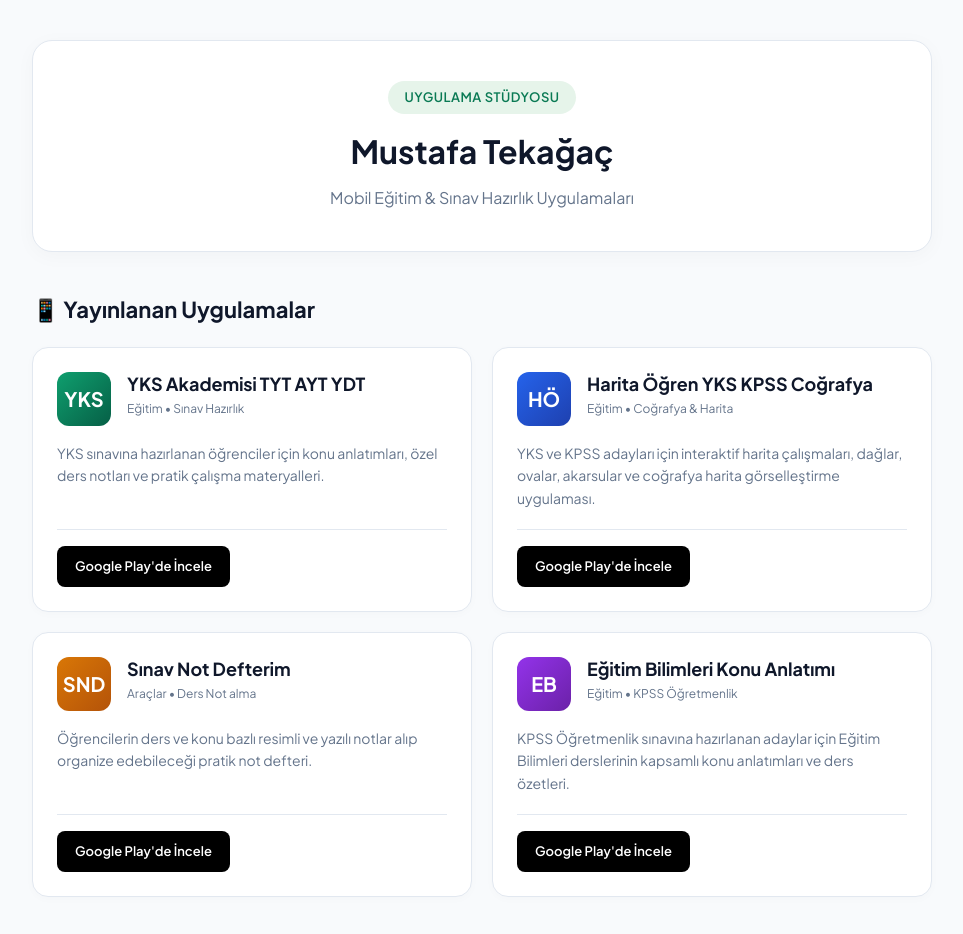
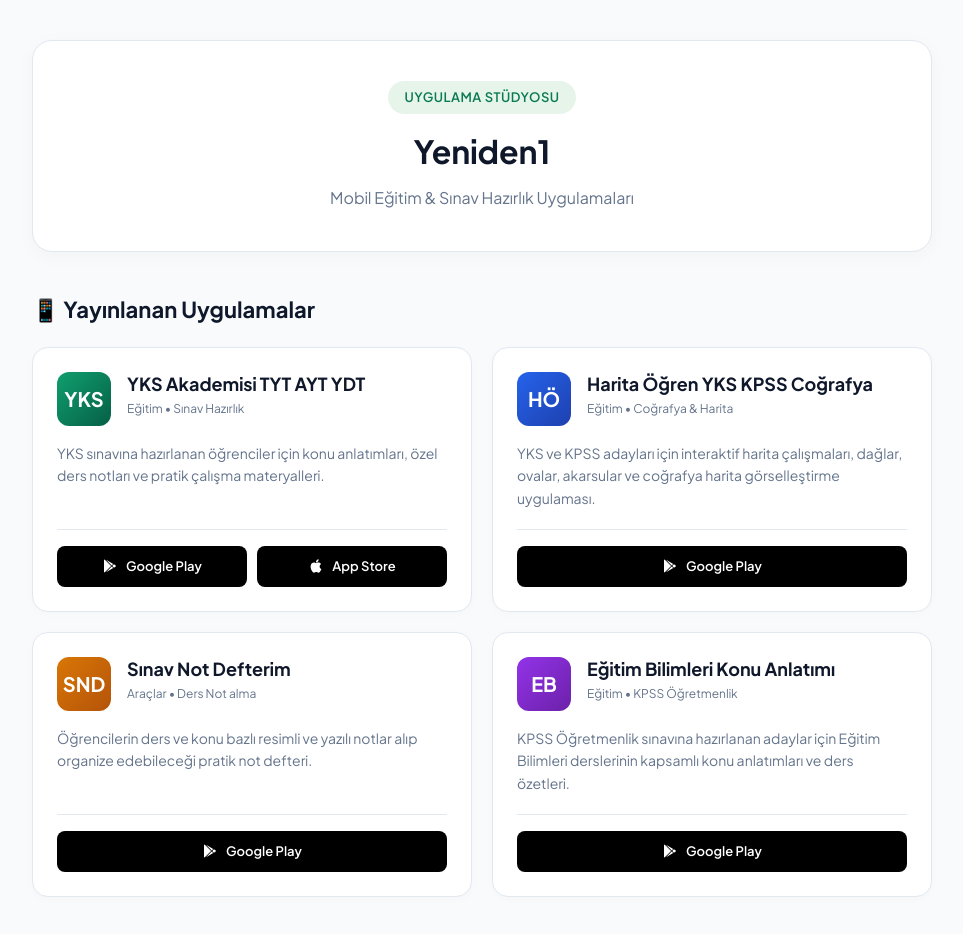
Before and after one commit to MustafaTekagac/mustafatekagac.github.io, a plain HTML site: page index.html in a window 1280 px wide. Shown: the top 934 px of the page, without its empty margins (158-1121 px from the left). Drawn offline with Linux system fonts and the light colour scheme.

Commit message:
Update title and button classes in index.html

```diff
--- a/index.html
+++ b/index.html
@@ -3,7 +3,7 @@
 <head>
     <meta charset="UTF-8">
     <meta name="viewport" content="width=device-width, initial-scale=1.0">
-    <title>Mustafa Tekağaç | Mobil Uygulama Geliştirici Stüdyosu</title>
+    <title>Mobil Uygulama Geliştirici Stüdyosu</title>
     <link rel="preconnect" href="https://fonts.googleapis.com">
     <link rel="preconnect" href="https://fonts.gstatic.com" crossorigin>
     <link href="https://fonts.googleapis.com/css2?family=Plus+Jakarta+Sans:wght@400;500;600;700&display=swap" rel="stylesheet">
@@ -86,6 +86,8 @@
 
         @media (max-width: 480px) {
             .apps-grid { grid-template-columns: 1fr; }
+            .app-actions { flex-direction: column; align-items: stretch; }
+            .btn-store { justify-content: center; }
         }
 
         .app-card {
@@ -149,40 +151,37 @@
         .app-actions {
             display: flex;
             align-items: center;
-            justify-content: space-between;
+            flex-wrap: wrap;
             gap: 10px;
             border-top: 1px solid var(--border);
             padding-top: 16px;
         }
 
-        .btn-play {
+        .btn-store {
             display: inline-flex;
             align-items: center;
             gap: 8px;
             background: #000000;
             color: #ffffff;
             text-decoration: none;
-            padding: 10px 18px;
+            padding: 10px 16px;
             border-radius: 8px;
             font-size: 13px;
             font-weight: 600;
             transition: background 0.2s ease;
+            flex: 1;
+            min-width: 140px;
+            justify-content: center;
         }
 
-        .btn-play:hover {
+        .btn-store:hover {
             background: #222222;
         }
 
-        .btn-privacy {
-            color: var(--text-muted);
-            text-decoration: none;
-            font-size: 13px;
-            font-weight: 500;
-        }
-
-        .btn-privacy:hover {
-            color: var(--primary);
-            text-decoration: underline;
+        .btn-store svg {
+            width: 16px;
+            height: 16px;
+            fill: currentColor;
         }
 
         .contact-box {
@@ -233,7 +232,7 @@
     <div class="container">
         <header>
             <span class="developer-badge">Uygulama Stüdyosu</span>
-            <h1>Mustafa Tekağaç</h1>
+            <h1>Yeniden1</h1>
             <p>Mobil Eğitim & Sınav Hazırlık Uygulamaları</p>
         </header>
 
@@ -241,7 +240,7 @@
 
         <div class="apps-grid">
 
-            <!-- Uygulama 1 -->
+            <!-- Uygulama 1: YKS Akademisi (Hem Android hem iOS) -->
             <div class="app-card">
                 <div>
                     <div class="app-header">
@@ -254,10 +253,15 @@
                     <p class="app-desc">YKS sınavına hazırlanan öğrenciler için konu anlatımları, özel ders notları ve pratik çalışma materyalleri.</p>
                 </div>
                 <div class="app-actions">
-                    <a href="https://play.google.com/store/apps/details?id=com.yeniden1.ykskonuanlatimi2" target="_blank" class="btn-play">
-                        Google Play'de İncele
+                    <a href="https://play.google.com/store/apps/details?id=com.yeniden1.ykskonuanlatimi2" target="_blank" class="btn-store">
+                        <svg viewBox="0 0 24 24"><path d="M3,20.5V3.5C3,2.91 3.34,2.39 3.84,2.15L13.69,12L3.84,21.85C3.34,21.6 3,21.09 3,20.5M16.81,15.12L6.05,21.34L14.54,12.85L16.81,15.12M20.16,10.81C20.5,11.08 20.75,11.5 20.75,12C20.75,12.5 20.5,12.92 20.16,13.19L17.89,14.5L15.39,12L17.89,9.5L20.16,10.81M6.05,2.66L16.81,8.88L14.54,11.15L6.05,2.66Z"/></svg>
+                        Google Play
                     </a>
-
+                    <!-- App Store (iOS) Butonu -->
+                    <a href="https://apps.apple.com/app/yks-akademisi-tyt-ayt-ydt-2026/id6798677868" target="_blank" class="btn-store">
+                        <svg viewBox="0 0 24 24"><path d="M18.71,19.5C17.88,20.74 17,21.95 15.66,21.97C14.32,22 13.89,21.18 12.37,21.18C10.84,21.18 10.37,21.95 9.09,22C7.79,22.05 6.8,20.68 5.96,19.47C4.25,17 2.94,12.45 4.7,9.39C5.57,7.87 7.13,6.91 8.82,6.88C10.1,6.86 11.32,7.75 12.11,7.75C12.89,7.75 14.37,6.68 15.92,6.84C16.57,6.87 18.39,7.1 19.56,8.82C19.47,8.88 17.39,10.1 17.41,12.63C17.44,15.65 20.06,16.66 20.09,16.67C20.06,16.74 19.67,18.11 18.71,19.5M13,3.5C13.73,2.67 14.94,2.04 15.94,2C16.07,3.17 15.6,4.35 14.9,5.19C14.21,6.04 13.07,6.7 11.95,6.61C11.8,5.46 12.36,4.26 13,3.5Z"/></svg>
+                        App Store
+                    </a>
                 </div>
             </div>
 
@@ -274,10 +278,10 @@
                     <p class="app-desc">YKS ve KPSS adayları için interaktif harita çalışmaları, dağlar, ovalar, akarsular ve coğrafya harita görselleştirme uygulaması.</p>
                 </div>
                 <div class="app-actions">
-                    <a href="https://play.google.com/store/apps/details?id=com.yeniden1.haritaogrenyap" target="_blank" class="btn-play">
-                        Google Play'de İncele
+                    <a href="https://play.google.com/store/apps/details?id=com.yeniden1.haritaogrenyap" target="_blank" class="btn-store">
+                        <svg viewBox="0 0 24 24"><path d="M3,20.5V3.5C3,2.91 3.34,2.39 3.84,2.15L13.69,12L3.84,21.85C3.34,21.6 3,21.09 3,20.5M16.81,15.12L6.05,21.34L14.54,12.85L16.81,15.12M20.16,10.81C20.5,11.08 20.75,11.5 20.75,12C20.75,12.5 20.5,12.92 20.16,13.19L17.89,14.5L15.39,12L17.89,9.5L20.16,10.81M6.05,2.66L16.81,8.88L14.54,11.15L6.05,2.66Z"/></svg>
+                        Google Play
                     </a>
-
                 </div>
             </div>
 
@@ -294,10 +298,10 @@
                     <p class="app-desc">Öğrencilerin ders ve konu bazlı resimli ve yazılı notlar alıp organize edebileceği pratik not defteri.</p>
                 </div>
                 <div class="app-actions">
-                    <a href="https://play.google.com/store/apps/details?id=com.yeniden1.snavdefterim" target="_blank" class="btn-play">
-                        Google Play'de İncele
+                    <a href="https://play.google.com/store/apps/details?id=com.yeniden1.snavdefterim" target="_blank" class="btn-store">
+                        <svg viewBox="0 0 24 24"><path d="M3,20.5V3.5C3,2.91 3.34,2.39 3.84,2.15L13.69,12L3.84,21.85C3.34,21.6 3,21.09 3,20.5M16.81,15.12L6.05,21.34L14.54,12.85L16.81,15.12M20.16,10.81C20.5,11.08 20.75,11.5 20.75,12C20.75,12.5 20.5,12.92 20.16,13.19L17.89,14.5L15.39,12L17.89,9.5L20.16,10.81M6.05,2.66L16.81,8.88L14.54,11.15L6.05,2.66Z"/></svg>
+                        Google Play
                     </a>
-
                 </div>
             </div>
 
@@ -314,10 +318,10 @@
                     <p class="app-desc">KPSS Öğretmenlik sınavına hazırlanan adaylar için Eğitim Bilimleri derslerinin kapsamlı konu anlatımları ve ders özetleri.</p>
                 </div>
                 <div class="app-actions">
-                    <a href="https://play.google.com/store/apps/details?id=com.yeniden1.kpsseitimbilimlerikonuanlatiminew" target="_blank" class="btn-play">
-                        Google Play'de İncele
+                    <a href="https://play.google.com/store/apps/details?id=com.yeniden1.kpsseitimbilimlerikonuanlatiminew" target="_blank" class="btn-store">
+                        <svg viewBox="0 0 24 24"><path d="M3,20.5V3.5C3,2.91 3.34,2.39 3.84,2.15L13.69,12L3.84,21.85C3.34,21.6 3,21.09 3,20.5M16.81,15.12L6.05,21.34L14.54,12.85L16.81,15.12M20.16,10.81C20.5,11.08 20.75,11.5 20.75,12C20.75,12.5 20.5,12.92 20.16,13.19L17.89,14.5L15.39,12L17.89,9.5L20.16,10.81M6.05,2.66L16.81,8.88L14.54,11.15L6.05,2.66Z"/></svg>
+                        Google Play
                     </a>
-
                 </div>
             </div>
 
@@ -327,7 +331,7 @@
         <div class="contact-box">
             <h3>📬 İletişim & Destek</h3>
             <p>Uygulamalarımızla ilgili geri bildirim, istek veya destek talepleriniz için bize e-posta gönderebilirsiniz.</p>
-            <a href="selcukkaya0016@gmail.com" class="email-link">✉️ İletişim E-postası Gönder</a>
+            <a href="mailto:selcukkaya0016@gmail.com" class="email-link">✉️ İletişim E-postası Gönder</a>
         </div>
 
         <footer>
```
